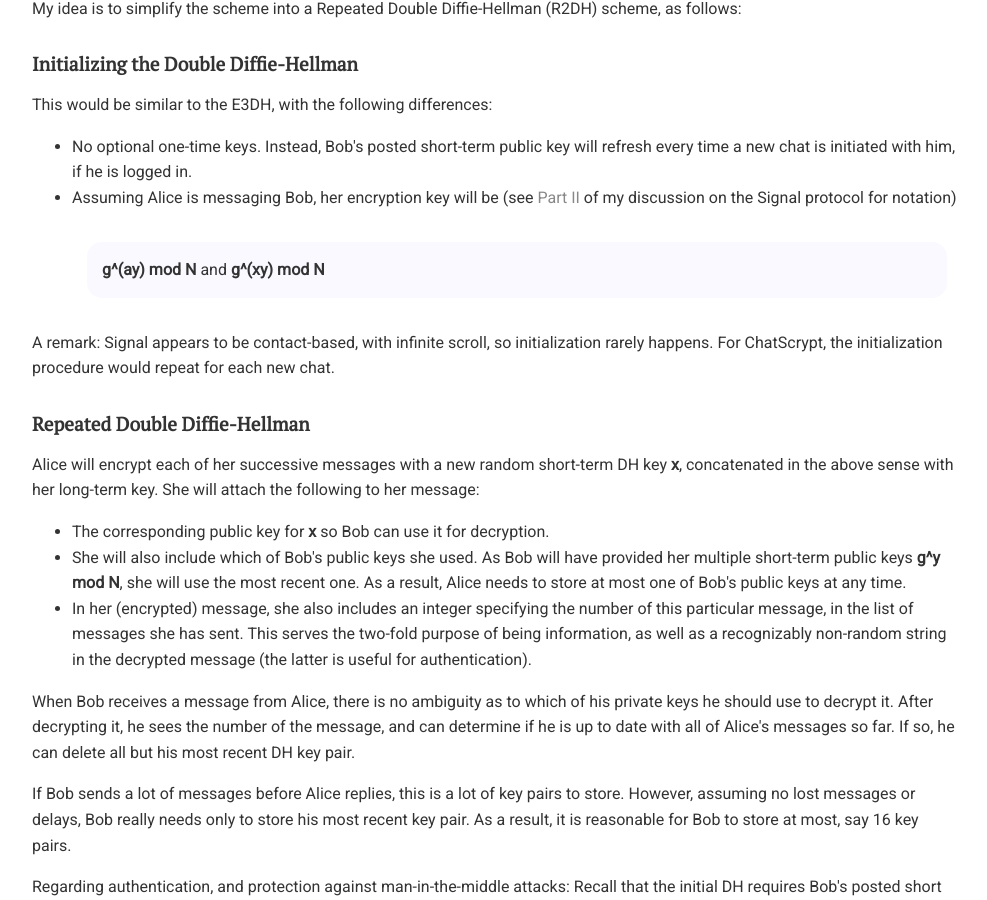
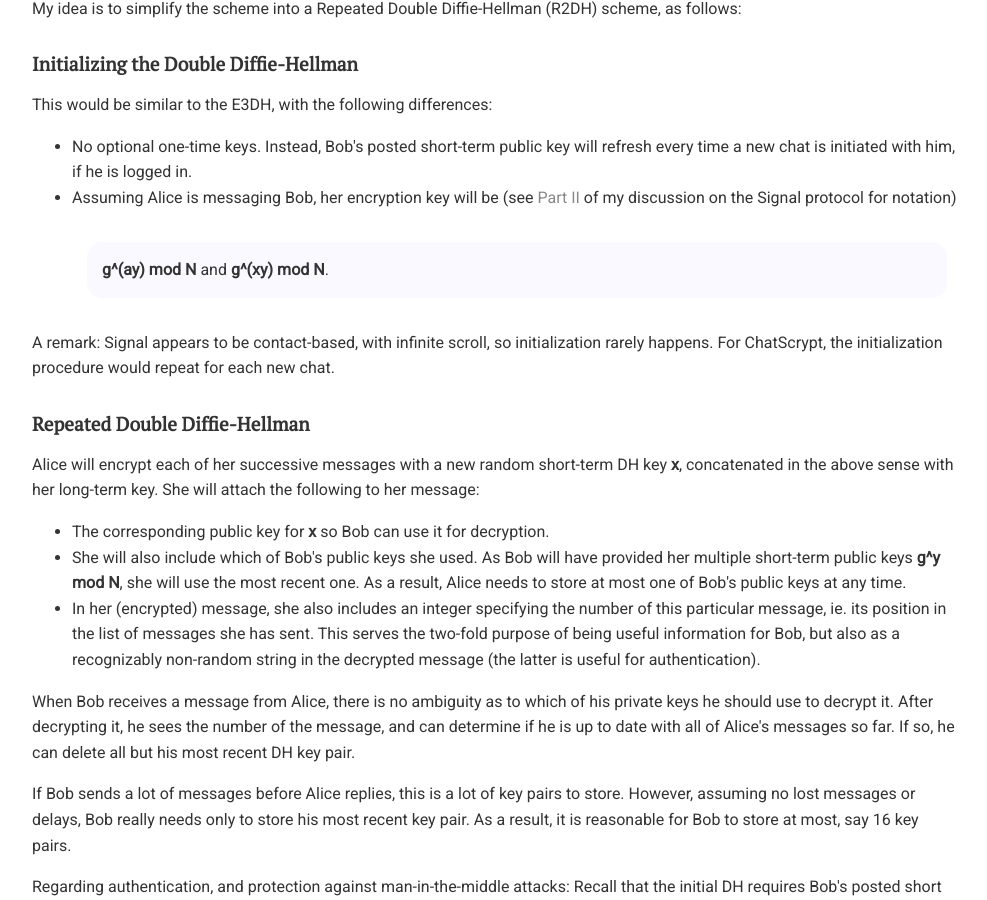
Before and after one commit to chatscrypt/chatscrypt.github.io, a Jekyll site: the page built from _posts/2020-01-21-the-chatscrypt-architecture-part-ii-repeated-triple-diffie-hellman.html, in a window 1280 px wide and 900 px high, scrolled down 407 px. Shown: the whole window, without its empty margins (143-1130 px from the left). Built offline with Jekyll 4.4.1, drawn with Linux system fonts in a browser that asks for light colours; comment, search, counter and statistics services are not loaded.

Commit message:
Update 2020-01-21-the-chatscrypt-architecture-part-ii-repeated-triple-diffie-hellman.html

```diff
--- a/_posts/2020-01-21-the-chatscrypt-architecture-part-ii-repeated-triple-diffie-hellman.html
+++ b/_posts/2020-01-21-the-chatscrypt-architecture-part-ii-repeated-triple-diffie-hellman.html
@@ -25,7 +25,7 @@ This would be similar to the E3DH, with the following differences:
 
  <li>Assuming Alice is messaging Bob, her encryption key will be (see <a href="https://chatscrypt.github.io/2020/01/06/the-signal-protocol-part-ii-the-diffie-hellman-key-exchange">Part II</a> of my discussion on the Signal protocol for notation)
 <div class="media">
- <b>g^(ay) mod N</b> and <b>g^(xy) mod N</b>
+ <b>g^(ay) mod N</b> and <b>g^(xy) mod N</b>.
 </div>
 
  </ul>
@@ -39,7 +39,7 @@ Alice will encrypt each of her successive messages with a new random short-term
 <ul>
   <li> The corresponding public key for <b>x</b> so Bob can use it for decryption.
    <li> She will also include which of Bob's public keys she used. As Bob will have provided her multiple short-term public keys <b>g^y mod N</b>, she will use the most recent one. As a result, Alice needs to store at most one of Bob's public keys at any time.
-<li>In her (encrypted) message, she also includes an integer specifying the number of this particular message, in the list of messages she has sent. This serves the two-fold purpose of being information, as well as a recognizably non-random string in the decrypted message (the latter is useful for authentication).
+<li>In her (encrypted) message, she also includes an integer specifying the number of this particular message, ie. its position in the list of messages she has sent. This serves the two-fold purpose of being useful information for Bob, but also as a recognizably non-random string in the decrypted message (the latter is useful for authentication).
   </ul>
 
 <p>When Bob receives a message from Alice, there is no ambiguity as to which of his private keys he should use to decrypt it. After decrypting it, he sees the number of the message, and can determine if he is up to date with all of Alice's messages so far. If so, he can delete all but his most recent DH key pair.
```
